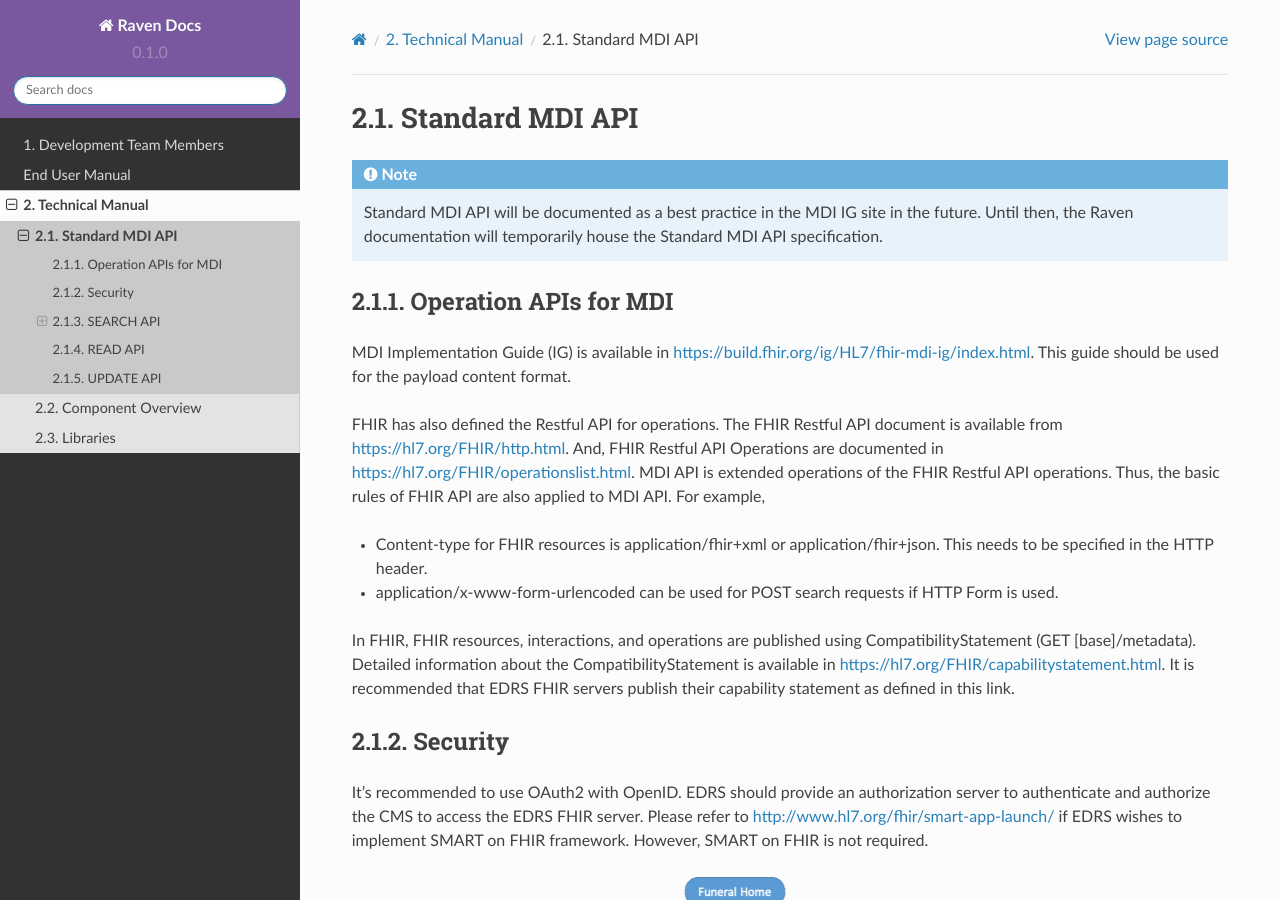
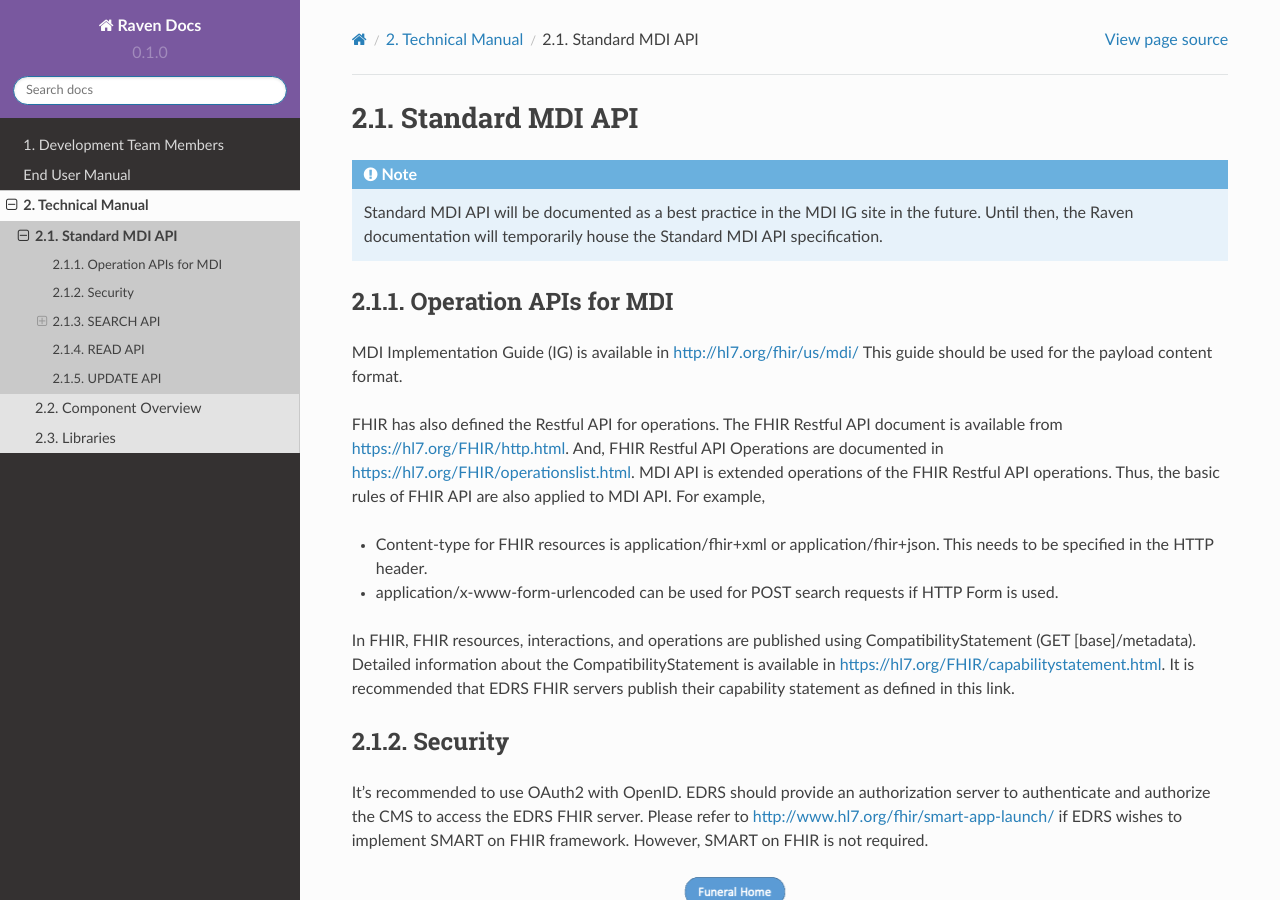
Before and after one commit to MortalityReporting/RavenDocs, a Sphinx documentation site: the page built from docs/source/technicalManual/mdiApi.rst, in a window 1280 px wide and 900 px high. Built offline with Sphinx 7.4.7 and the Read the Docs theme 2.0.0, drawn with Linux system fonts in a browser that asks for light colours; some of the changed lines change nothing that is shown.

Commit message:
Update mdiApi.rst

```diff
--- a/docs/source/technicalManual/mdiApi.rst
+++ b/docs/source/technicalManual/mdiApi.rst
@@ -10,7 +10,7 @@ Standard MDI API
 
 Operation APIs for MDI
 ----------------------
-MDI Implementation Guide (IG) is available in https://build.fhir.org/ig/HL7/fhir-mdi-ig/index.html. This
+MDI Implementation Guide (IG) is available in http://hl7.org/fhir/us/mdi/  This
 guide should be used for the payload content format.
 
 FHIR has also defined the Restful API for operations. The FHIR Restful API document is available from
```
